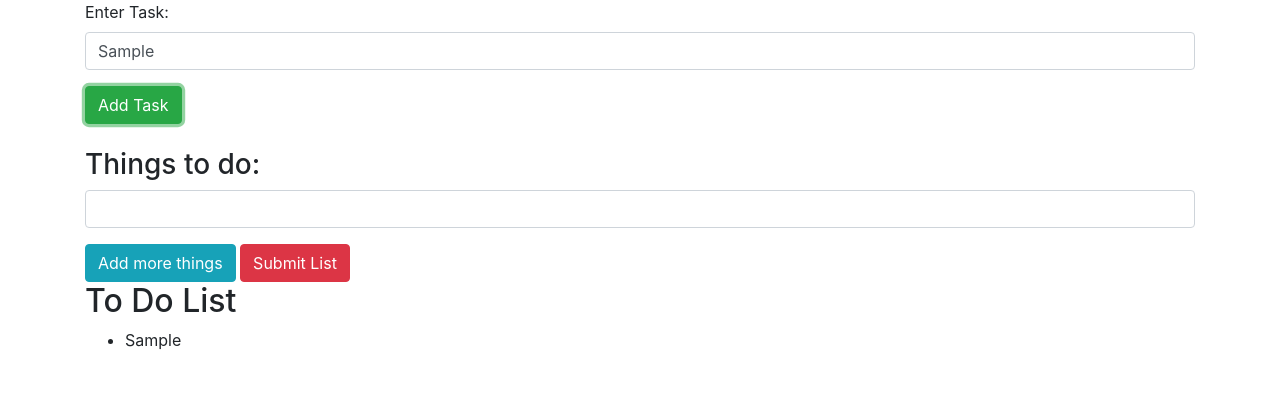
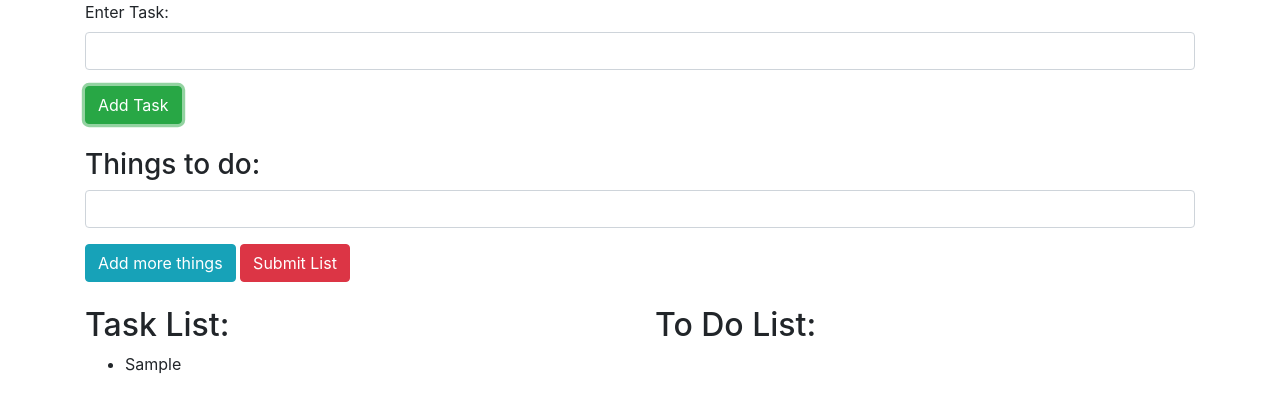
Before and after one commit to Jean84646/to-do-list-ver-2, a plain HTML site: page index.html in a window 1280 px wide. Both pictures are taken after typing "Sample" into the empty fields and a click on the button "Add Task". Drawn offline with Linux system fonts and the light colour scheme.

Commit message:
add scripts to let you click on task item to display the corresponding list item in separate area.

```diff
--- a/css/styles.css
+++ b/css/styles.css
@@ -0,0 +1,10 @@
+.todo-task:hover {
+  cursor: pointer;
+  text-decoration: underline;
+  color: blue;
+}
+
+.todo-list:hover {
+  cursor: pointer;
+  color: green;
+}
--- a/index.html
+++ b/index.html
@@ -27,14 +27,27 @@
         <button type="button" id="add-list-item" class="btn btn-info">Add more things</button>
         <button type="submit" class="btn btn-danger">Submit List</button>
       </form>
+      <br>
+      <div class="row">
+        <div class="col-md-6">
+          <div class="task-area">
+            <h2>Task List:</h2>
+            <ul id="task-list">
 
-      <div class="list-area">
-        <h2>To Do List</h2>
-        <ul id="todo-list">
+            </ul>
 
-        </ul>
+          </div>
+        </div>
 
-      </div>
+        <div class="col-md-6">
+          <div class="list-area">
+            <h2>To Do List:</h2>
+            <ul id="todo-list">
+
+            </ul>
+
+          </div>
+        </div>
     </div>
 
   </body>
--- a/js/scripts.js
+++ b/js/scripts.js
@@ -24,7 +24,11 @@ $(document).ready(function(){
     var taskInput = $('input#input-task').val();
     var newTask = new toDoList(taskInput);
 
-    $('#todo-list').append('<li><span class="todo-task">' + newTask.task + '</span></li>');
+    $('#task-list').append('<li><span class="todo-task">' + newTask.task + '</span></li>');
+    $('.todo-task').last().click(function(){
+      $('#todo-list').append('<li><span class="todo-list">' + newTask.task + '</span></li>');
+    });
+    $('#task-form').trigger('reset');
   });
 
 });
```
